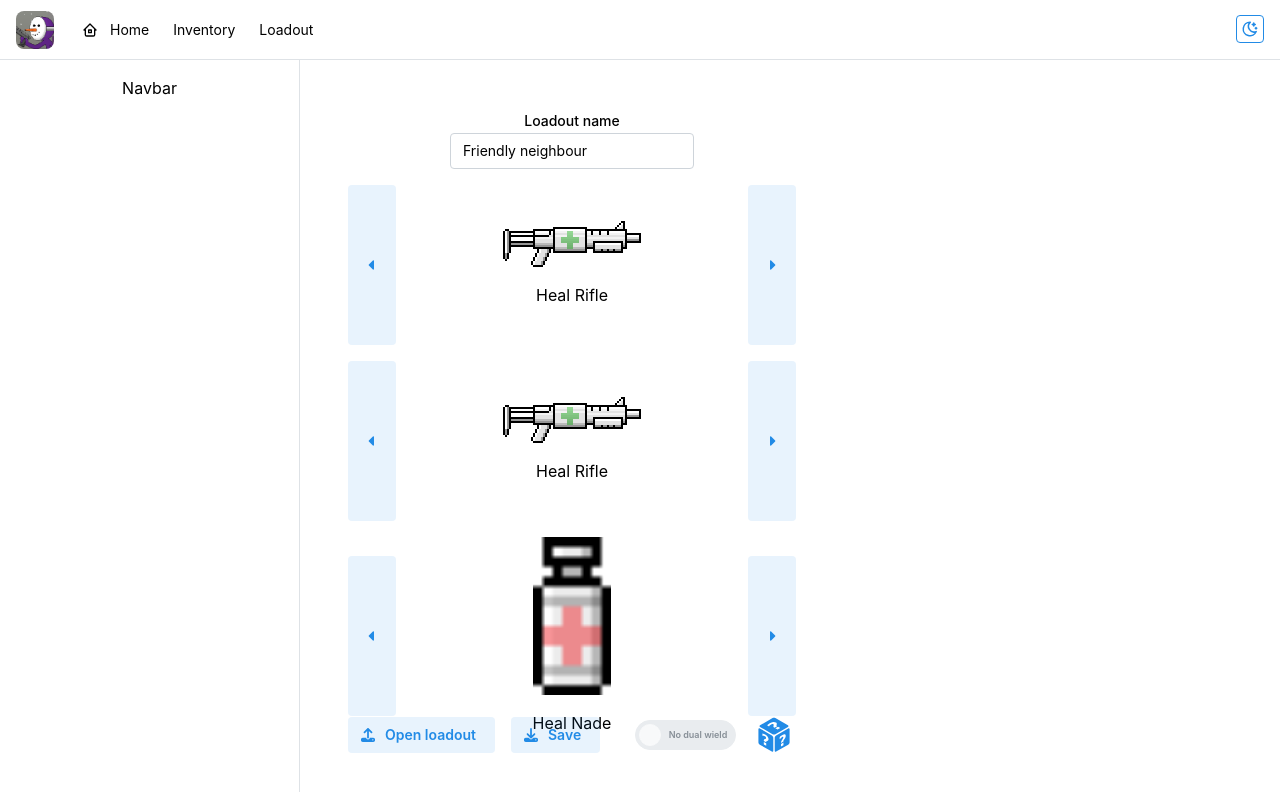
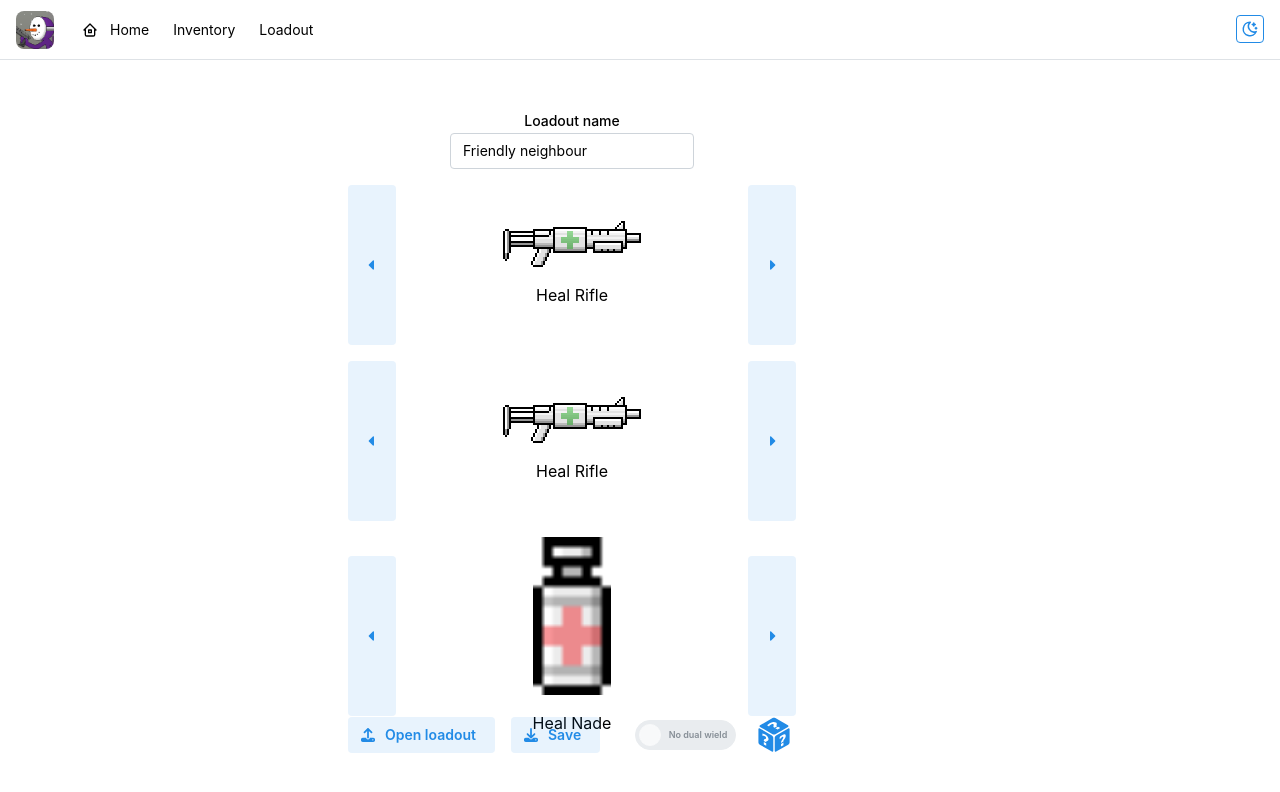
Before and after one commit to Boring-Man-Tools/Boring-Man-Tools.github.io, a React (Vite) app: page / in a window 1280 px wide. Shown: the top 792 px of the page. Built offline with nearby package versions, Linux system fonts and the light colour scheme.

Commit message:
hide navbar since nothing in it

```diff
--- a/src/App.tsx
+++ b/src/App.tsx
@@ -35,7 +35,7 @@ export function App() {
         </Flex>
       </AppShell.Header>
 
-      <AppShell.Navbar p="md">Navbar</AppShell.Navbar>
+      {/* <AppShell.Navbar p="md">Navbar</AppShell.Navbar> */}
 
       <AppShell.Main>
         <Loadout />
```
